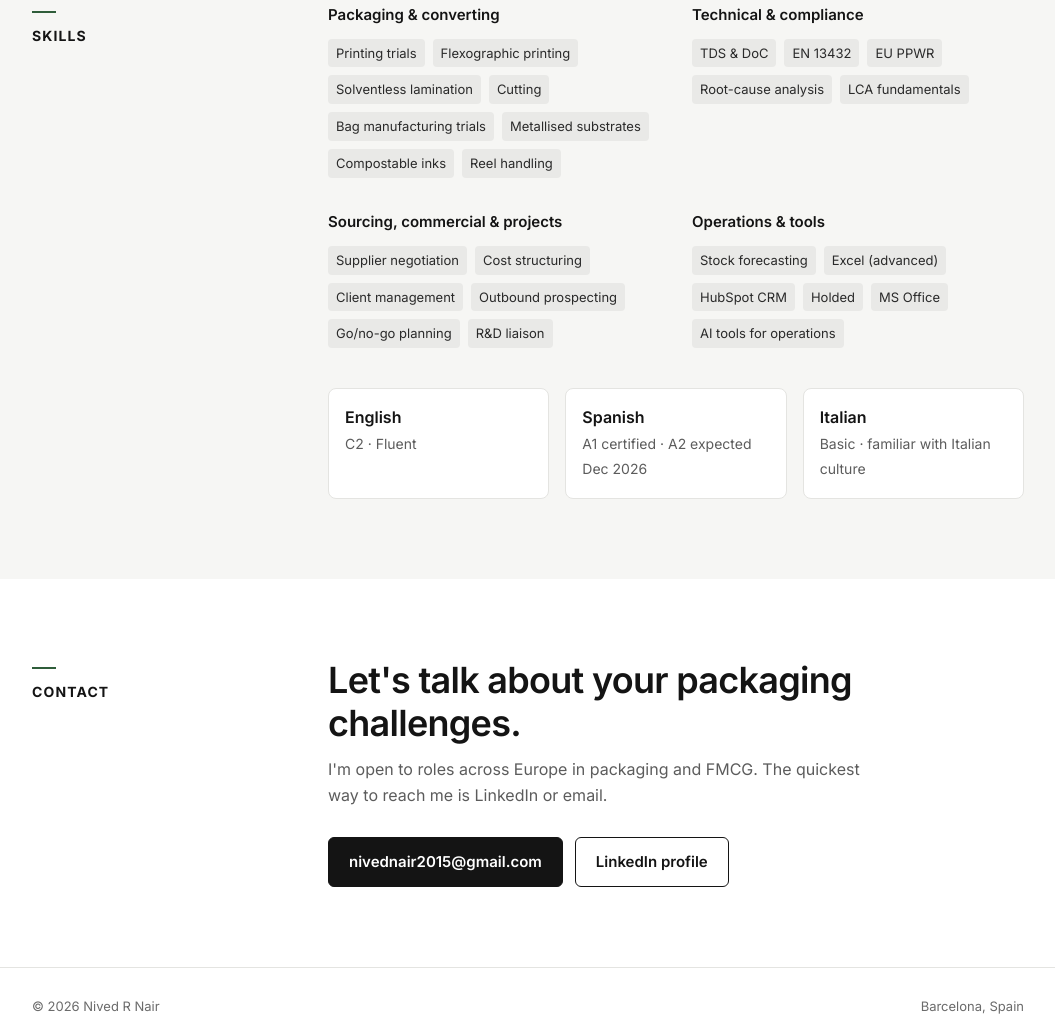
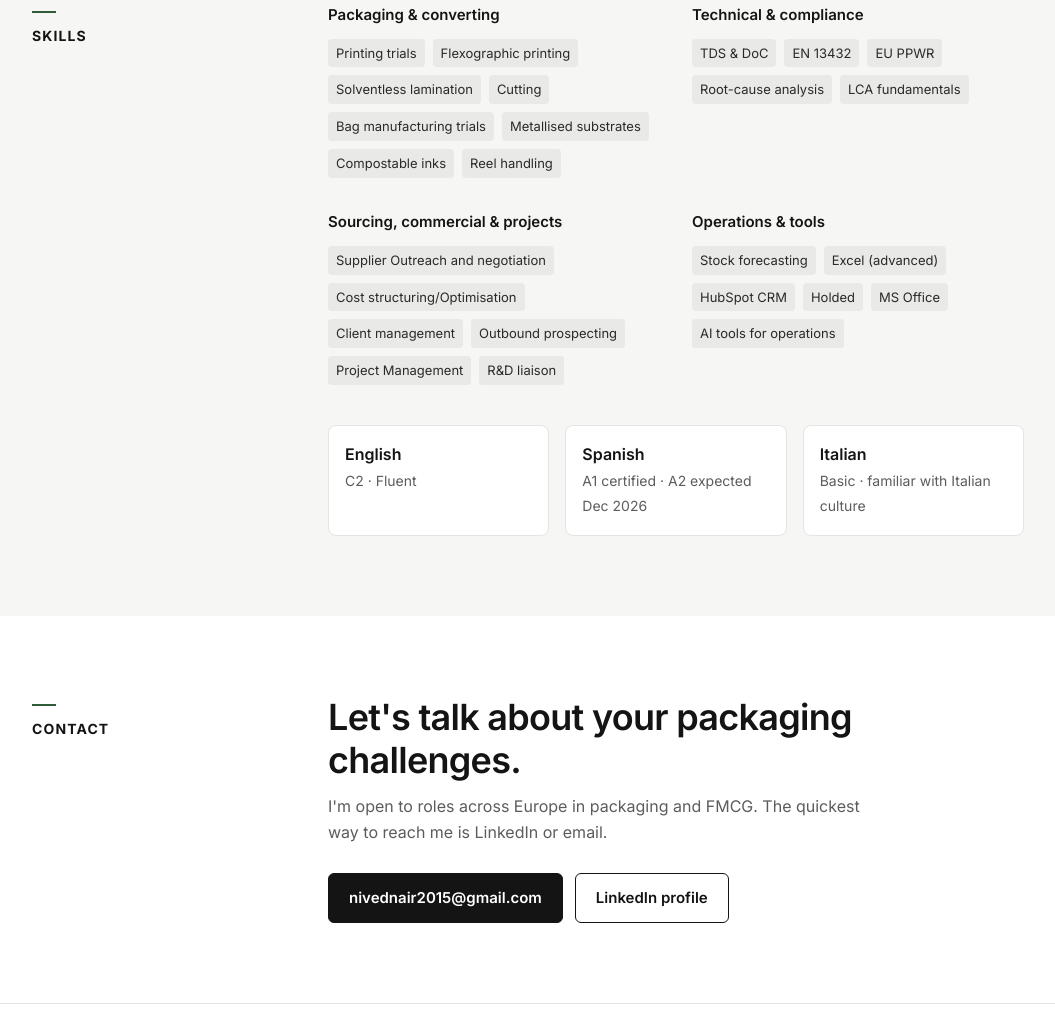
Before and after one commit to nivednair2015/nivednair2015.github.io, a plain HTML site: page index.html in a window 1280 px wide. Shown: the part 3449-4478 px from the top of the page, without its empty margins (112-1167 px from the left). Drawn offline with Linux system fonts and the light colour scheme.

Commit message:
Update index.html
Changes to skills

```diff
--- a/index.html
+++ b/index.html
@@ -277,7 +277,7 @@ main:focus{outline:none}
         <div class="skill"><h4>Technical &amp; compliance</h4><div class="chips">
           <span class="chip">TDS &amp; DoC</span><span class="chip">EN 13432</span><span class="chip">EU PPWR</span><span class="chip">Root-cause analysis</span><span class="chip">LCA fundamentals</span></div></div>
         <div class="skill"><h4>Sourcing, commercial &amp; projects</h4><div class="chips">
-          <span class="chip">Supplier negotiation</span><span class="chip">Cost structuring</span><span class="chip">Client management</span><span class="chip">Outbound prospecting</span><span class="chip">Go/no-go planning</span><span class="chip">R&amp;D liaison</span></div></div>
+          <span class="chip">Supplier Outreach and negotiation</span><span class="chip">Cost structuring/Optimisation</span><span class="chip">Client management</span><span class="chip">Outbound prospecting</span><span class="chip">Project Management</span><span class="chip">R&amp;D liaison</span></div></div>
         <div class="skill"><h4>Operations &amp; tools</h4><div class="chips">
           <span class="chip">Stock forecasting</span><span class="chip">Excel (advanced)</span><span class="chip">HubSpot CRM</span><span class="chip">Holded</span><span class="chip">MS Office</span><span class="chip">AI tools for operations</span></div></div>
       </div>
```
